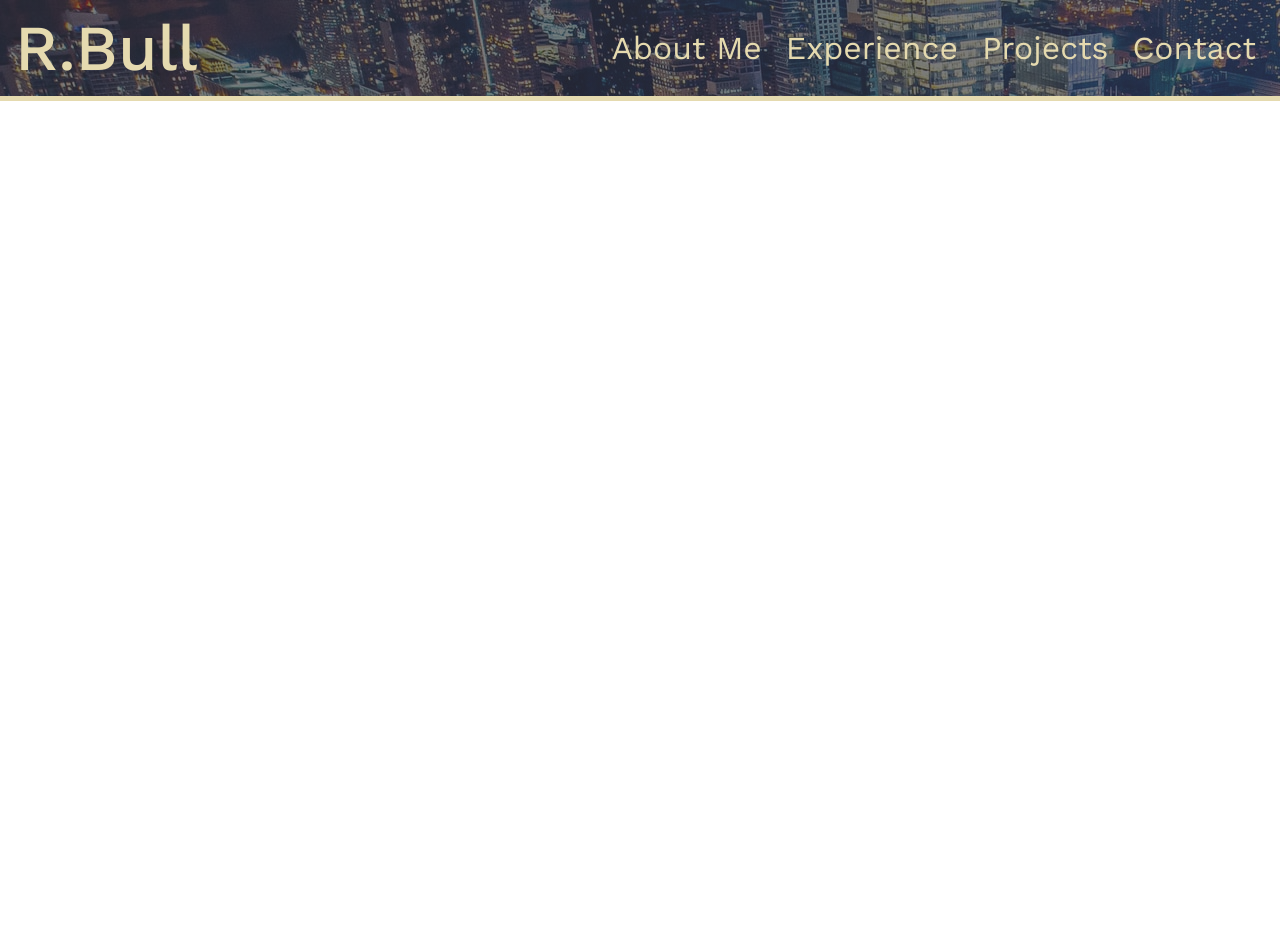
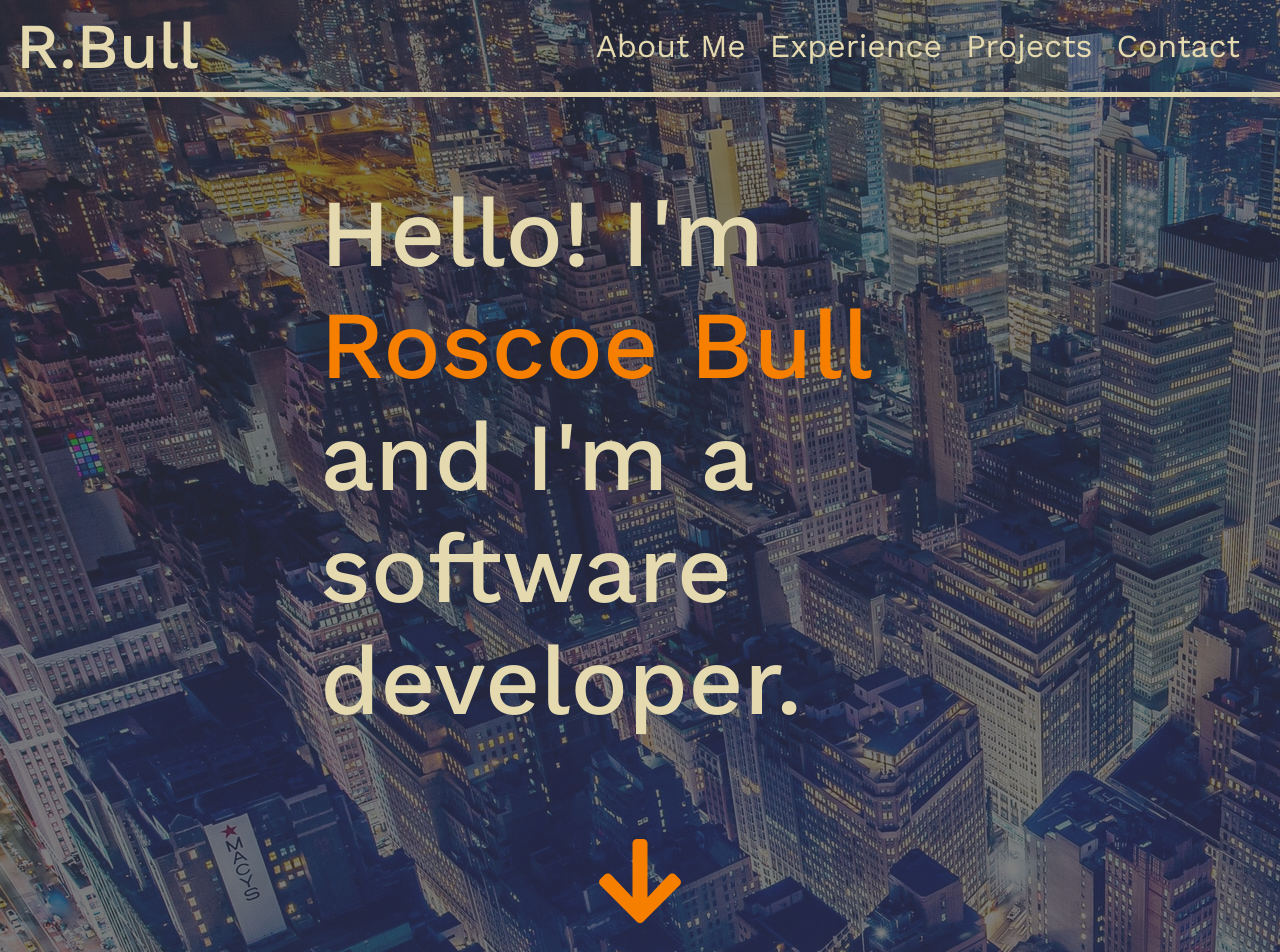
Before and after one commit to Roscoe00/portfolio_react, a React (Create React App) app: page / in a window 1280 px wide. Shown: the top 952 px of the page. Before the commit the page ends 800 px from the top, so only its background shows below. Built offline with nearby package versions, Linux system fonts and the light colour scheme.

Commit message:
home page finished

```diff
--- a/package.json
+++ b/package.json
@@ -3,6 +3,9 @@
   "version": "0.1.0",
   "private": true,
   "dependencies": {
+    "@fortawesome/fontawesome-svg-core": "^1.2.36",
+    "@fortawesome/free-solid-svg-icons": "^5.15.4",
+    "@fortawesome/react-fontawesome": "^0.1.16",
     "@testing-library/jest-dom": "^5.16.1",
     "@testing-library/react": "^12.1.2",
     "@testing-library/user-event": "^13.5.0",
--- a/src/App.jsx
+++ b/src/App.jsx
@@ -1,10 +1,12 @@
 import './App.scss';
-import Navbar from './components/Navbar/Navbar';
+import About from './components/About/About';
+import Home from './components/Home/Home';
 
 function App() {
   return (
     <div className="App">
-      <Navbar />
+      <Home />
+      <About />
     </div>
   );
 }
--- a/src/assets/sass/_typography.scss
+++ b/src/assets/sass/_typography.scss
@@ -16,7 +16,7 @@ h3 {
 
 
 h1 {
-   font-size: calc($phone-font * 8);
+   font-size: calc($phone-font * 6);
    color: $secondaryFontColor;
 }
 
@@ -41,9 +41,14 @@ p {
    color: $secondaryFontColor;
 }
 
+.icon {
+   font-size: calc($phone-font * 6);
+   color: $primaryFontColor;
+}
+
 @media screen and (min-width:768px) {
    h1 {
-      font-size: calc($tablet-font * 8);
+      font-size: calc($tablet-font * 6);
    }
 
    h2 {
@@ -61,11 +66,15 @@ p {
    p {
       font-size: calc($tablet-font * 1.5);
    }
+
+   .icon {
+      font-size: calc($tablet-font * 6);
+   }
 }
 
 @media screen and (min-width:1024px) {
    h1 {
-      font-size: calc($desktop-font * 8);
+      font-size: calc($desktop-font * 6);
    }
 
    h2 {
@@ -83,4 +92,8 @@ p {
    p {
       font-size: calc($desktop-font * 1.5);
    }
+
+   .icon {
+      font-size: calc($desktop-font * 6);
+   }
 }
--- a/src/assets/sass/_variables.scss
+++ b/src/assets/sass/_variables.scss
@@ -1,5 +1,5 @@
 @import "https://fonts.googleapis.com/css2?family=Bitter:wght@400;500;600;700&family=Work+Sans:wght@400;500;600;700&display=swap";
-@import "https://kit.fontawesome.com/8ad8d75bab.js";
+
 
 $primaryFontColor: #F77F00;
 $secondaryFontColor: #E5DAAF;
--- a/src/components/About/About.jsx
+++ b/src/components/About/About.jsx
@@ -0,0 +1,11 @@
+import React from 'react'
+
+const About = () => {
+   return (
+      <div>
+
+      </div>
+   )
+}
+
+export default About
--- a/src/components/Home/Home.jsx
+++ b/src/components/Home/Home.jsx
@@ -0,0 +1,21 @@
+import React from 'react'
+import "./Home.scss"
+import { FontAwesomeIcon } from '@fortawesome/react-fontawesome'
+import { faArrowDown } from '@fortawesome/free-solid-svg-icons'
+import Navbar from '../Navbar/Navbar'
+
+const Home = () => {
+   return (
+      <div className='home'>
+         <Navbar />
+         <header class="home__header">
+            <h1 class="home__header-h1">Hello! I'm <span class="home__header-name">Roscoe
+               Bull</span> and
+               I'm a software developer.</h1>
+            <a href="about" class="arrow-d"><FontAwesomeIcon className='icon' icon={faArrowDown} /></a>
+         </header>
+      </div>
+   )
+}
+
+export default Home
--- a/src/components/Home/Home.scss
+++ b/src/components/Home/Home.scss
@@ -0,0 +1,27 @@
+@use "../../assets/sass/variables"as *;
+
+.home {
+   background-image: linear-gradient($tertiaryBackColor, $tertiaryBackColor), url(../../assets/images/city.jpg);
+
+   &__header {
+      display: flex;
+      flex-direction: column;
+      align-items: center;
+      justify-content: space-between;
+      gap: 6rem;
+      margin: 10vh 25vw;
+      padding-bottom: 20vh;
+
+      &-name {
+         color: $primaryFontColor;
+      }
+   }
+}
+
+@media screen and (min-width:1440px) {
+   .home {
+      &__header {
+         margin: 10vh 32vw;
+      }
+   }
+}
--- a/src/components/Navbar/Navbar.jsx
+++ b/src/components/Navbar/Navbar.jsx
@@ -1,17 +1,18 @@
 import React from 'react'
 import "./Navbar.scss"
+import { FontAwesomeIcon } from '@fortawesome/react-fontawesome'
+import { faBars } from '@fortawesome/free-solid-svg-icons'
 
 const Navbar = () => {
    return (
       <nav className="nav">
          <h2 className="nav__name">R.Bull</h2>
          <div className="nav__links">
-            {/* <img className="nav__links-icon" src="" alt="nav menu" /> */}
-            <span className="nav__links-icon">&9776</span>
-            <span><a className="nav__links-title" href="About"> About Me</a></span>
-            <span><a className="nav__links-title" href="Experience">Experience</a></span>
-            <span><a className="nav__links-title" href="Projects">Projects</a></span>
-            <span><a className="nav__links-title" href="Contact">Contact</a></span>
+            <span className="nav__links-icon"><FontAwesomeIcon className='icon' icon={faBars} /></span>
+            <span><a className="nav__links-title" href="about"> About Me</a></span>
+            <span><a className="nav__links-title" href="experience">Experience</a></span>
+            <span><a className="nav__links-title" href="projects">Projects</a></span>
+            <span><a className="nav__links-title" href="contact">Contact</a></span>
          </div>
       </nav>
    )
--- a/src/components/Navbar/Navbar.scss
+++ b/src/components/Navbar/Navbar.scss
@@ -1,4 +1,6 @@
 @use "../../assets/sass/variables"as *;
+
+
 
 .nav {
    display: flex;
@@ -6,14 +8,21 @@
    justify-content: space-between;
    align-items: center;
    border-bottom: 5px solid $secondaryFontColor;
+   position: sticky;
+   top: 0;
    background-image: linear-gradient($tertiaryBackColor, $tertiaryBackColor), url(../../assets/images/city.jpg);
 
    &__name {
-      margin: 10px 15px;
+      margin: 0.5rem 1rem;
       color: $secondaryFontColor;
    }
 
    &__links {
+      padding: 1rem;
+
+      &-icon>.icon {
+         color: $secondaryFontColor;
+      }
 
       &-title {
          display: none;
```
Also changed, not shown: 1 other file (tests, documents, lock files or other folders).
